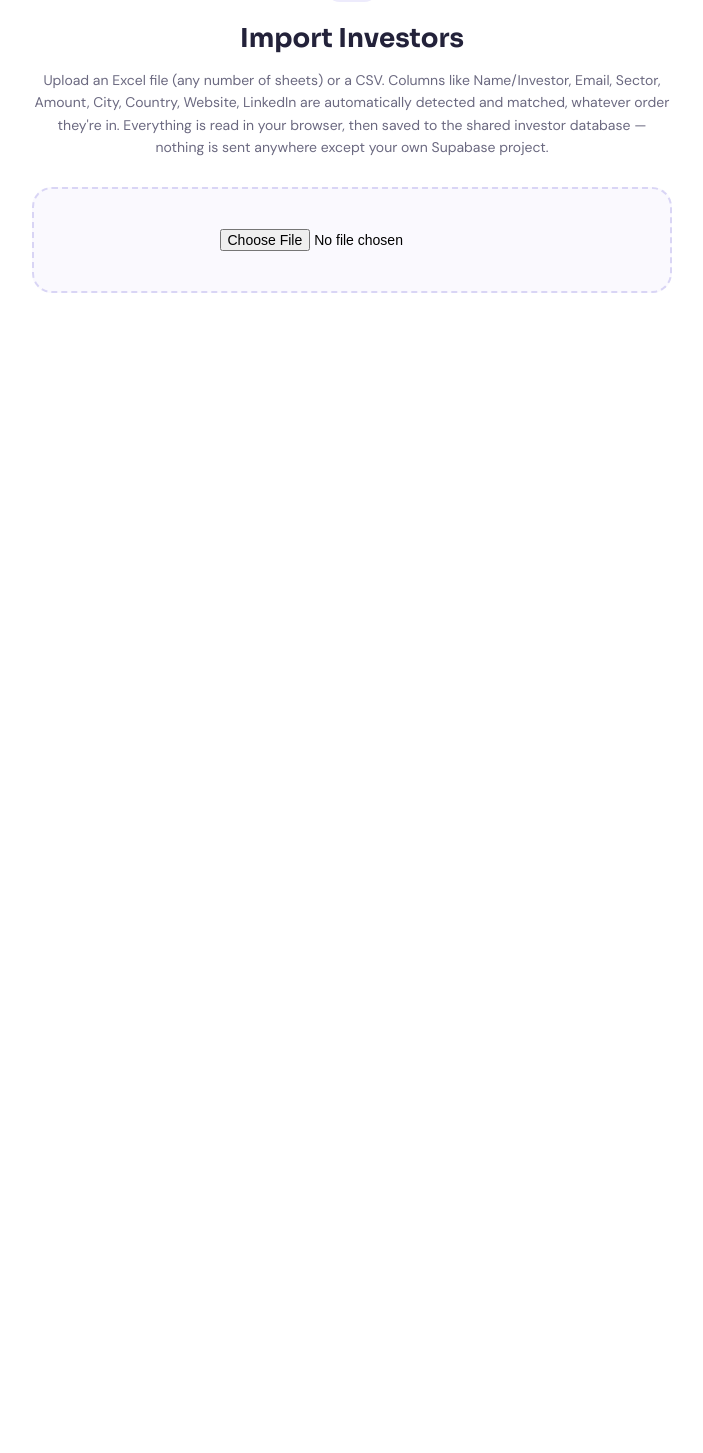
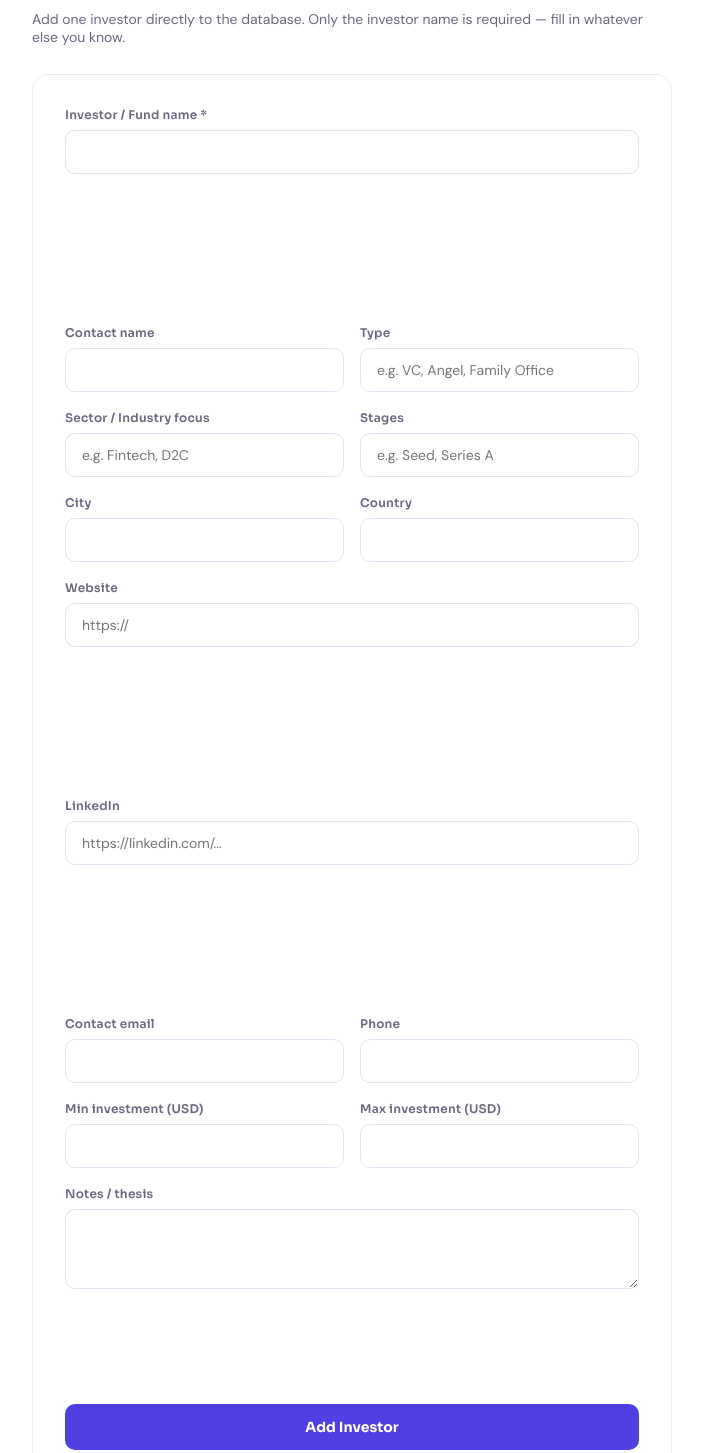
Before and after one commit to CHiliClicksPow/investor-dashboard, a Next.js app: page /investors/new in a window 1280 px wide. Shown: the part 197-1650 px from the top of the page, without its empty margins (288-991 px from the left). Before the commit the page ends 800 px from the top, so only its background shows below. Built offline with nearby package versions, Linux system fonts and the light colour scheme; no server answers.

Commit message:
Add files via upload

```diff
--- a/app/investors/new/page.tsx
+++ b/app/investors/new/page.tsx
@@ -1,142 +1,175 @@
 'use client';
 
 import { useState } from 'react';
+import { useRouter } from 'next/navigation';
 import { createClient } from '@/lib/supabase/client';
-import { parseWorkbook, dedupeRecords, InvestorRecord } from '@/lib/investorImport';
 import NavBar from '@/components/NavBar';
 
-const BATCH_SIZE = 500;
-
-export default function ImportInvestorsPage() {
-  const [status, setStatus] = useState<string>('');
-  const [progress, setProgress] = useState<{ done: number; total: number } | null>(null);
-  const [summary, setSummary] = useState<string | null>(null);
-  const [busy, setBusy] = useState(false);
+export default function NewInvestorPage() {
+  const router = useRouter();
   const supabase = createClient();
 
-  async function handleFile(e: React.ChangeEvent<HTMLInputElement>) {
-    const file = e.target.files?.[0];
-    if (!file) return;
+  const [investorName, setInvestorName] = useState('');
+  const [contactName, setContactName] = useState('');
+  const [type, setType] = useState('');
+  const [sector, setSector] = useState('');
+  const [stages, setStages] = useState('');
+  const [city, setCity] = useState('');
+  const [country, setCountry] = useState('');
+  const [website, setWebsite] = useState('');
+  const [linkedin, setLinkedin] = useState('');
+  const [email, setEmail] = useState('');
+  const [phone, setPhone] = useState('');
+  const [minInvestment, setMinInvestment] = useState('');
+  const [maxInvestment, setMaxInvestment] = useState('');
+  const [description, setDescription] = useState('');
 
-    setBusy(true);
-    setSummary(null);
-    setStatus('Reading file…');
+  const [saving, setSaving] = useState(false);
+  const [error, setError] = useState<string | null>(null);
+  const [success, setSuccess] = useState(false);
 
-    try {
-      const isCsv = file.name.toLowerCase().endsWith('.csv');
-      const input = isCsv ? await file.text() : await file.arrayBuffer();
+  async function handleSubmit(e: React.FormEvent) {
+    e.preventDefault();
+    setError(null);
 
-      setStatus('Parsing sheets…');
-      const raw = parseWorkbook(input);
+    if (!investorName.trim()) {
+      setError('Investor name is required.');
+      return;
+    }
 
-      setStatus('Deduplicating…');
-      const unique = dedupeRecords(raw);
+    setSaving(true);
+    const { error } = await supabase.from('investors').insert({
+      investor_name: investorName.trim(),
+      contact_name: contactName || null,
+      type: type || null,
+      industry_focus: sector || null,
+      stages: stages || null,
+      city: city || null,
+      country: country || null,
+      website: website || null,
+      linkedin: linkedin || null,
+      email: email || null,
+      phone: phone || null,
+      min_investment: minInvestment ? parseFloat(minInvestment) : null,
+      max_investment: maxInvestment ? parseFloat(maxInvestment) : null,
+      description: description || null,
+      source_sheets: ['Manually Added'],
+    });
+    setSaving(false);
 
-      setStatus(`Uploading ${unique.length.toLocaleString()} investors…`);
-      setProgress({ done: 0, total: unique.length });
-
-      let inserted = 0;
-      let failed = 0;
-
-      for (let i = 0; i < unique.length; i += BATCH_SIZE) {
-        const batch = unique.slice(i, i + BATCH_SIZE).map((r) => ({
-          investor_name: r.investor_name,
-          contact_name: r.contact_name || null,
-          title: r.title || null,
-          type: r.type || null,
-          email: r.email || null,
-          phone: r.phone || null,
-          website: r.website || null,
-          linkedin: r.linkedin || null,
-          address: r.address || null,
-          city: r.city || null,
-          country: r.country || null,
-          year_founded: r.year_founded || null,
-          min_investment: r.min_investment ?? null,
-          max_investment: r.max_investment ?? null,
-          stages: r.stages || null,
-          asset_class: r.asset_class || null,
-          industry_focus: r.industry_focus || null,
-          geographic_focus: r.geographic_focus || null,
-          requirements: r.requirements || null,
-          description: r.description || null,
-          portfolio_companies: r.portfolio_companies || null,
-          source_sheets: r.source_sheets,
-        }));
-
-        const { error } = await supabase.from('investors').insert(batch);
-        if (error) {
-          failed += batch.length;
-          console.error('Batch failed:', error.message);
-        } else {
-          inserted += batch.length;
-        }
-        setProgress({ done: Math.min(i + BATCH_SIZE, unique.length), total: unique.length });
-      }
-
-      setSummary(
-        `Done. ${inserted.toLocaleString()} investors imported` +
-          (failed ? `, ${failed.toLocaleString()} failed (see browser console).` : '.')
-      );
-      setStatus('');
-    } catch (err: any) {
-      setStatus('');
-      setSummary(`Import failed: ${err.message}`);
-    } finally {
-      setBusy(false);
+    if (error) {
+      setError(error.message);
+      return;
     }
+    setSuccess(true);
+    setTimeout(() => router.push('/deals'), 900);
   }
 
   return (
     <div>
       <NavBar />
-      <div style={{ maxWidth: 640, margin: '0 auto', fontFamily: "'DM Sans', system-ui, sans-serif", padding: '72px 24px', textAlign: 'center' }}>
-      <div style={{ width: 56, height: 56, borderRadius: 16, background: '#EDEBFC', margin: '0 auto 20px', display: 'flex', alignItems: 'center', justifyContent: 'center' }}>
-        <svg width="26" height="26" viewBox="0 0 24 24" fill="none" stroke="#4F3FE0" strokeWidth="2"><path d="M12 3v12"/><path d="M7 8l5-5 5 5"/><path d="M4 21h16"/></svg>
-      </div>
-      <h1 style={{ fontSize: 26, marginBottom: 8, fontFamily: "'Sora', sans-serif", color: '#23223A' }}>Import Investors</h1>
-      <p style={{ color: '#6B6980', fontSize: 14, marginBottom: 28, lineHeight: 1.6 }}>
-        Upload an Excel file (any number of sheets) or a CSV. Columns like Name/Investor,
-        Email, Sector, Amount, City, Country, Website, LinkedIn are automatically detected
-        and matched, whatever order they're in. Everything is read in your browser, then
-        saved to the shared investor database — nothing is sent anywhere except your own
-        Supabase project.
-      </p>
+      <div style={{ maxWidth: 640, margin: '48px auto', fontFamily: "'DM Sans', system-ui, sans-serif", padding: 24 }}>
+        <h1 style={{ fontSize: 26, marginBottom: 6, fontFamily: "'Sora', sans-serif", color: '#23223A' }}>Add Investor</h1>
+        <p style={{ color: '#6B6980', fontSize: 14, marginBottom: 28 }}>
+          Add one investor directly to the database. Only the investor name is required —
+          fill in whatever else you know.
+        </p>
 
-      <div style={{ border: '2px dashed #D9D5F5', background: '#FAF9FE', borderRadius: 20, padding: 40 }}>
-        <input
-          type="file"
-          accept=".xlsx,.xls,.csv"
-          onChange={handleFile}
-          disabled={busy}
-          style={{ fontSize: 14 }}
-        />
-      </div>
+        <form onSubmit={handleSubmit} style={{ background: '#fff', border: '1px solid #ECEBF5', borderRadius: 16, padding: 32, display: 'flex', flexDirection: 'column', gap: 18 }}>
+          <Field label="Investor / Fund name" required>
+            <input style={inputStyle} value={investorName} onChange={(e) => setInvestorName(e.target.value)} required />
+          </Field>
 
-      {status && <p style={{ fontSize: 14, color: '#4B4860', marginTop: 20 }}>{status}</p>}
+          <Row>
+            <Field label="Contact name">
+              <input style={inputStyle} value={contactName} onChange={(e) => setContactName(e.target.value)} />
+            </Field>
+            <Field label="Type">
+              <input style={inputStyle} value={type} onChange={(e) => setType(e.target.value)} placeholder="e.g. VC, Angel, Family Office" />
+            </Field>
+          </Row>
 
-      {progress && (
-        <div style={{ background: '#ECEBF5', borderRadius: 8, height: 10, overflow: 'hidden', marginTop: 12 }}>
-          <div
-            style={{
-              width: `${(progress.done / progress.total) * 100}%`,
-              background: '#4F3FE0',
-              height: '100%',
-              transition: 'width 0.2s',
-            }}
-          />
-        </div>
-      )}
-      {progress && (
-        <p style={{ fontSize: 12, color: '#9997AC', marginTop: 6 }}>
-          {progress.done.toLocaleString()} / {progress.total.toLocaleString()}
-        </p>
-      )}
+          <Row>
+            <Field label="Sector / Industry focus">
+              <input style={inputStyle} value={sector} onChange={(e) => setSector(e.target.value)} placeholder="e.g. Fintech, D2C" />
+            </Field>
+            <Field label="Stages">
+              <input style={inputStyle} value={stages} onChange={(e) => setStages(e.target.value)} placeholder="e.g. Seed, Series A" />
+            </Field>
+          </Row>
 
-      {summary && (
-        <p style={{ marginTop: 20, fontSize: 14, fontWeight: 700, color: '#4F3FE0', fontFamily: "'Sora', sans-serif" }}>{summary}</p>
-      )}
+          <Row>
+            <Field label="City">
+              <input style={inputStyle} value={city} onChange={(e) => setCity(e.target.value)} />
+            </Field>
+            <Field label="Country">
+              <input style={inputStyle} value={country} onChange={(e) => setCountry(e.target.value)} />
+            </Field>
+          </Row>
+
+          <Field label="Website">
+            <input style={inputStyle} value={website} onChange={(e) => setWebsite(e.target.value)} placeholder="https://" />
+          </Field>
+
+          <Field label="LinkedIn">
+            <input style={inputStyle} value={linkedin} onChange={(e) => setLinkedin(e.target.value)} placeholder="https://linkedin.com/..." />
+          </Field>
+
+          <Row>
+            <Field label="Contact email">
+              <input style={inputStyle} type="email" value={email} onChange={(e) => setEmail(e.target.value)} />
+            </Field>
+            <Field label="Phone">
+              <input style={inputStyle} value={phone} onChange={(e) => setPhone(e.target.value)} />
+            </Field>
+          </Row>
+
+          <Row>
+            <Field label="Min investment (USD)">
+              <input style={inputStyle} type="number" value={minInvestment} onChange={(e) => setMinInvestment(e.target.value)} />
+            </Field>
+            <Field label="Max investment (USD)">
+              <input style={inputStyle} type="number" value={maxInvestment} onChange={(e) => setMaxInvestment(e.target.value)} />
+            </Field>
+          </Row>
+
+          <Field label="Notes / thesis">
+            <textarea style={{ ...inputStyle, minHeight: 80 }} value={description} onChange={(e) => setDescription(e.target.value)} />
+          </Field>
+
+          {error && <p style={{ color: '#C0392B', fontSize: 13 }}>{error}</p>}
+          {success && <p style={{ color: '#1E8A4C', fontSize: 13 }}>Investor added — redirecting…</p>}
+
+          <button type="submit" disabled={saving} style={buttonStyle}>
+            {saving ? 'Saving…' : 'Add Investor'}
+          </button>
+        </form>
       </div>
     </div>
   );
 }
+
+function Field({ label, required, children }: any) {
+  return (
+    <div style={{ flex: '1 1 200px' }}>
+      <label style={{ fontSize: 12, fontWeight: 600, color: '#6B6980', display: 'block', marginBottom: 8, fontFamily: "'Sora', sans-serif", letterSpacing: '0.02em' }}>
+        {label}{required && ' *'}
+      </label>
+      {children}
+    </div>
+  );
+}
+
+function Row({ children }: { children: React.ReactNode }) {
+  return <div style={{ display: 'flex', flexWrap: 'wrap', gap: 16 }}>{children}</div>;
+}
+
+const inputStyle: React.CSSProperties = {
+  width: '100%', border: '1px solid #E4E2F2', borderRadius: 10, padding: '12px 16px',
+  fontSize: 14, boxSizing: 'border-box', fontFamily: "'DM Sans', sans-serif", color: '#23223A',
+};
+
+const buttonStyle: React.CSSProperties = {
+  background: '#4F3FE0', color: '#fff', border: 'none', borderRadius: 10,
+  padding: '14px', fontSize: 14, fontWeight: 700, cursor: 'pointer', fontFamily: "'Sora', sans-serif",
+};
```
